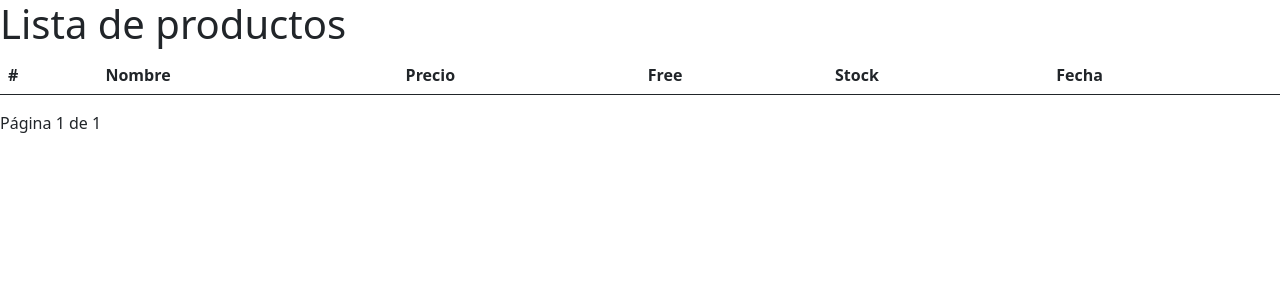
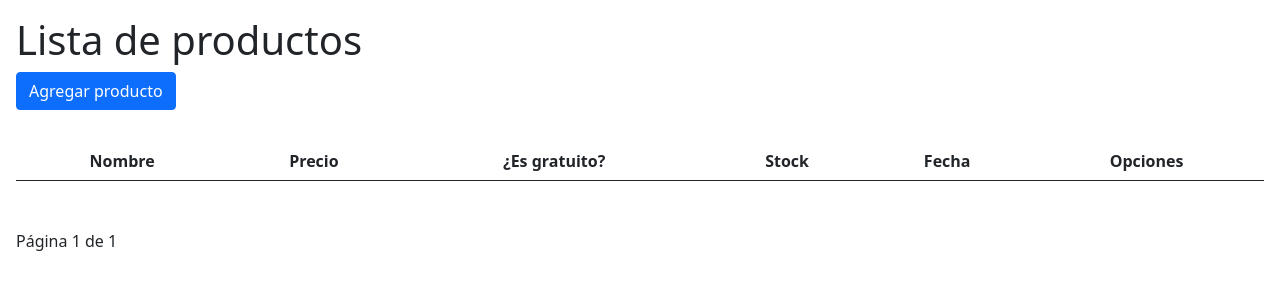
Before and after one commit to Kaazest/producttable, a Django app: page / in a window 1280 px wide. Shown: the top 300 px of the page. Run offline with Django 5.2, Linux system fonts and the light colour scheme; data that the repository does not hold is empty.

Commit message:
Edwin Cambios

```diff
--- a/docker-compose.yml
+++ b/docker-compose.yml
@@ -1,6 +1,6 @@
 services:
   db:
-    container_name: db_container
+    container_name: db_container_crud
     environment:
     - POSTGRES_DB=database_login
     - POSTGRES_PASSWORD=123456
--- a/myapp/templates/edit.html
+++ b/myapp/templates/edit.html
@@ -10,8 +10,8 @@
     {% load static %}
     <h1>Editar Producto</h1>
 
-    <p>{{ producto.nombre_producto }}</p>
     <form method="POST">
+        {% csrf_token %}
         <input type="hidden" name="id" value="{{ producto.id }}" class="hidden"/>
         <label for="input_name">Nuevo nombre</label>
             <input type="text" id="input_name" name="name" value= '{{ producto.nombre_producto }}'required>
@@ -24,7 +24,7 @@
             <input type="number" id="input_stock" name="stock" value= '{{ producto.stock }}' required>
 
         <label for="input_gratuito">Gratuito</label>
-            <input type="checkbox" id="input_gratuito" name="gratuito" >
+            <input type="checkbox" id="input_gratuito" name="gratuito" value="{{producto.esGratuito}}">
             <button type="submit">Enviar</button>
     </form>
 
--- a/myapp/templates/index.html
+++ b/myapp/templates/index.html
@@ -7,50 +7,63 @@
 </head>
 
 <body>
+  {% csrf_token %}
   {% load static %}
+<header>
+  <div class="p-3" id="header_container">
+    <h1>Lista de productos</h1>
+    <button id="button_add" class="btn btn-primary ml-5" type="button">Agregar producto</button>
 
-  <h1>Lista de productos</h1>
-<table class="table">
+  </div>
+</header>
+
+<div id="main_container" class="p-3">
+  <table class="table" id="table_container">
 
     <thead>
       <tr>
-      <th scope="col">#</th>
+        <th class="text-center" scope="col">Nombre</th>
 
-      <th scope="col">Nombre</th>
+        <th class="text-center" scope="col">Precio</th>
 
-      <th scope="col">Precio</th>
+        <th class="text-center" scope="col">¿Es gratuito?</th>
 
-      <th scope="col">Free</th>
+        <th class="text-center" scope="col">Stock</th>
 
-      <th scope="col">Stock</th>
+        <th class="text-center" scope="col">Fecha</th>
 
-      <th scope="col">Fecha</th>
+        <th class="text-center" scope="col">Opciones</th>
+
 
       </tr>
     </thead>
 
-  <tbody>
+    <tbody id="body_table">
       {% for producto in page_obj %}
 
-    <tr>
-      <th scope="row">*</th>
-      <td>{{ producto.nombre_producto }}</td>
-      <td>{{ producto.precio }}</td>
-      <td>{{ producto.esGratuito }}
-      <td>{{ producto.stock }}</td>
-      <td>{{ producto.fecha_hora }}</td>
-      <td>
-        <button class='button_icons_edit' id= 'button_edit_{{ producto.id }}' href= "/edit/{{id}}">Editar</button>
-        <button type="button">Eliminar</button>
+      <tr id="table_row_container">
+        <td class="text-center">{{ producto.nombre_producto }}</td>
+        <td class="text-center">{{ producto.precio }}</td>
+        {% if producto.esGratuito == True %}
+        <td class="text-center">Sí</td>
+        {% else %}
+        <td class="text-center">No</td>
+        {% endif %}
+        <td class="text-center">{{ producto.stock }}</td>
+        <td class="text-center">{{ producto.fecha_hora }}</td>
+        <td class="text-center">
+          <button class='button_icons_edit btn btn-secondary' id= 'button_edit_{{ producto.id }}'>Editar</button>
+          <button class='button_icons_delete btn btn-danger' id= 'button_delete_{{ producto.id }}' type="button">Eliminar</button>
         </td>
       </tr>
 
       {% endfor %}
+    </tbody>
+  </table>
+</div>
 
 
-  </tbody>
-</table>
-<div class="pagination">
+<div class="pagination p-3">
   <span class="step-links">
       {% if page_obj.has_previous %}
           <a href="?page=1">&laquo; Primera</a>
@@ -67,17 +80,13 @@
       {% endif %}
   </span>
 </div>
-{% comment %} <nav aria-label="Page navigation example">
-  <ul class="pagination">
-    <li class="page-item"><a class="page-link" href="#">Previous</a></li>
-    <li class="page-item"><a class="page-link" href="/1">1</a></li>
-    <li class="page-item"><a class="page-link" href="/2">2</a></li>
-    <li class="page-item"><a class="page-link" href="/3">3</a></li>
-    <li class="page-item"><a class="page-link" href="#">Next</a></li>
-  </ul>
-</nav> {% endcomment %}
+
 {% block scrypttags %}
   <script src="{% static 'js/edit_product.js' %}"> </script>
+  <script src="{% static 'js/delete_product.js' %}"> </script>
+  <script src="{% static 'js/create_product.js' %}"> </script>
+
+
   {% endblock %}
 </body>
 </html>
--- a/myapp/views.py
+++ b/myapp/views.py
@@ -6,6 +6,7 @@ from django.shortcuts import render, redirect
 from django.views import View
 from myapp.models import Products
 from django.core.paginator import Paginator
+from django.utils import timezone
 
 # Create your views here.
 
@@ -34,7 +35,6 @@ class Editor(View):
 
         return render(request,'edit.html', context={'producto' : producto})
     def post(self, request, id):
-        id = request.POST.get('id')
         newnombre = request.POST.get('name')
         newprecio = request.POST.get('precio')
         newstock = request.POST.get('stock')
@@ -50,5 +50,36 @@ class Editor(View):
         producto.precio = newprecio
         producto.stock = newstock
         producto.esGratuito = gratuito
+        producto.fecha_hora = timezone.now()
         producto.save()
-        return JsonResponse({"success": "Ok"})
+        return redirect("index")
+
+
+class DeleteProduct(View):
+    def post(self, request, id):
+        product = Products.objects.get(id=id)
+        product.delete()
+        return JsonResponse({"success": True})
+
+class CreateProduct(View):
+    def get(self, request):
+        return render(request,'create.html')
+    def post(self, request):
+        newnombre = request.POST.get('name')
+        newprecio = request.POST.get('precio')
+        newstock = request.POST.get('stock')
+        gratuito = request.POST.get('gratuito')
+
+        if gratuito == None:
+            gratuito = False
+        else:
+            gratuito = True
+        producto = Products.objects.create(nombre_producto = newnombre,
+        precio = newprecio,
+        stock = newstock,
+        esGratuito = gratuito,
+        fecha_hora = timezone.now()
+        )
+
+        producto.save()
+        return redirect("index")
--- a/myproject/urls.py
+++ b/myproject/urls.py
@@ -6,4 +6,7 @@ urlpatterns = [
     path('admin/', admin.site.urls),
     path('', views.Index.as_view(), name='index'),
     path('edit/<int:id>/', views.Editor.as_view(), name='editor'),
+    path('delete/<int:id>/', views.DeleteProduct.as_view(), name='delete_product'),
+    path('create/', views.CreateProduct.as_view(), name='delete_product'),
+
 ]
--- /dev/null
+++ b/static/js/create_product.js
@@ -0,0 +1,5 @@
+const create_button = document.getElementById("button_add")
+
+create_button.addEventListener("click", function(e) {
+    window.location.href='/create';
+})
```
Also changed, not shown: myapp/templates/create.html (added, +35 -0 lines), productos.py (added, +20 -0 lines), static/js/delete_product.js (added, +38 -0 lines), static/js/edit_product.js (line endings or trailing spaces). Lines whose indentation alone changed are shown as unchanged.
